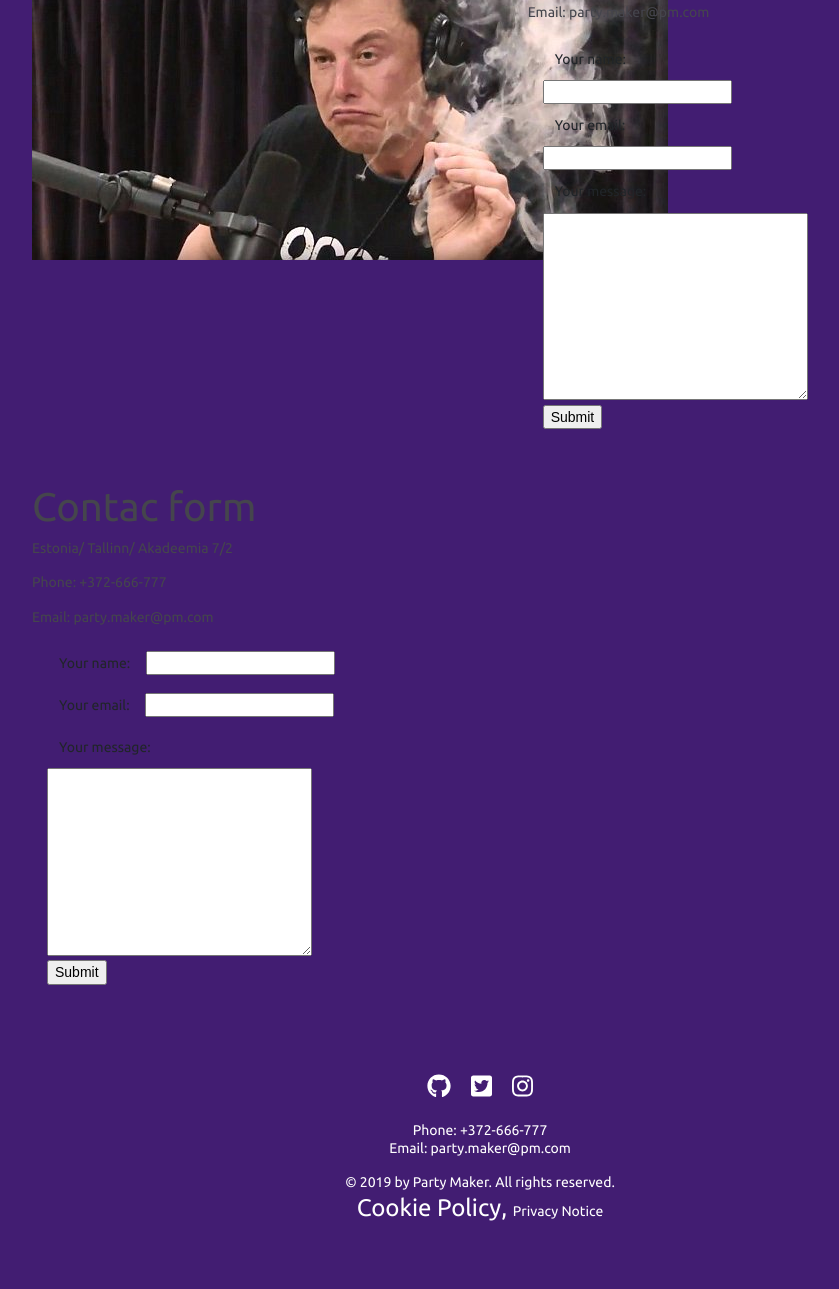
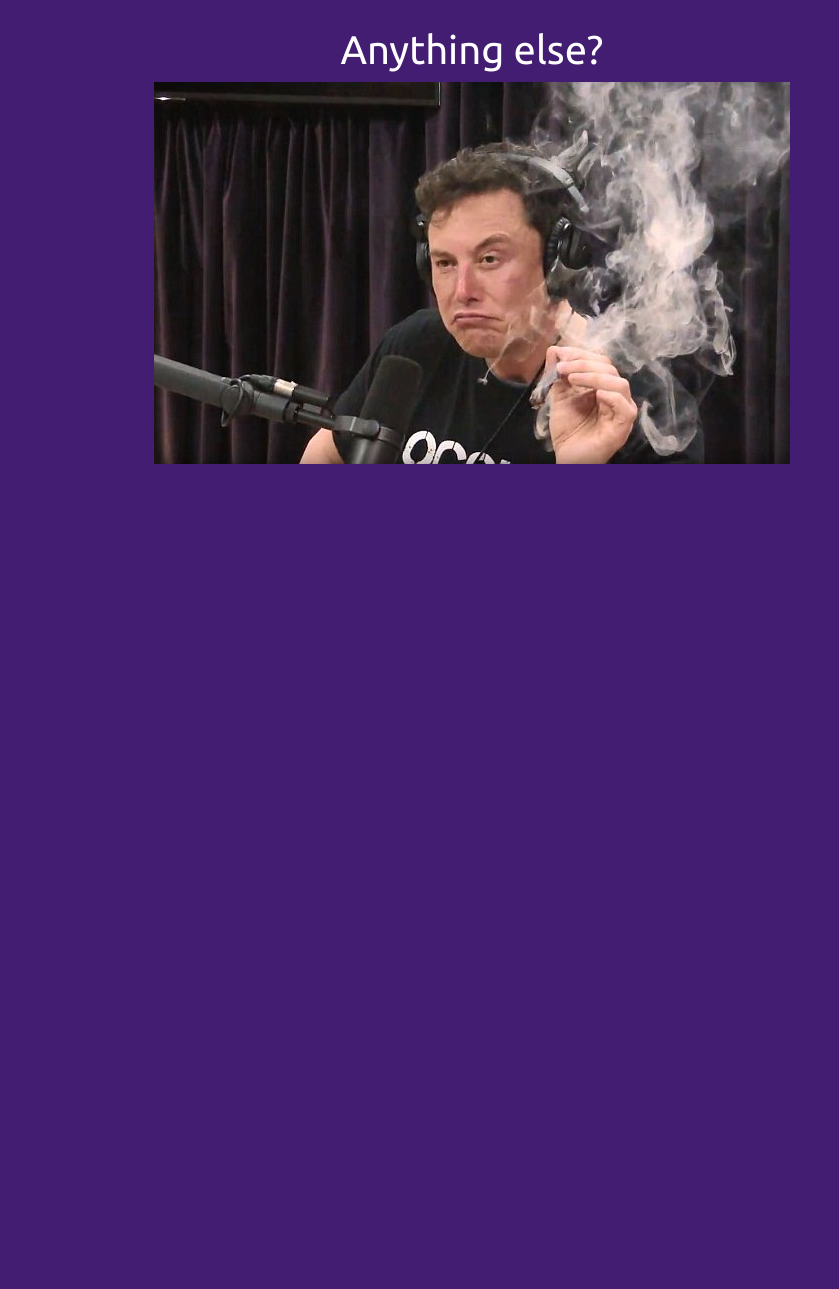
Before and after one commit to digitalNomadKg/sda_final_profect_frontend, a plain HTML site: page contactus.html in a window 1280 px wide. Shown: the part 310-1599 px from the top of the page, without its empty margins (160-999 px from the left). After the commit the page ends 800 px from the top, so only its background shows below. Drawn offline with nearby package versions, Linux system fonts and the light colour scheme; files whose address does not match are found by name.

Commit message:
index html changes, media file change

```diff
--- a/contactus.html
+++ b/contactus.html
@@ -51,11 +51,11 @@
   <section id="main-content">
     <div class="container-fluid">
       <div class="row">
-        <div class="header-welcome col-6">
+        <div class="header-welcome col">
           <h1>Anything else?</h1>
           <img src="imgs\contact-bg.jpg" height="auto" width="auto" alt="#">
-        </div>
-        <section>
+      </div> -->
+      <!-- <section>
         <div class="container-fluid">
           <h1>Contac form</h1>
           <div class="row">
@@ -80,49 +80,7 @@
         </div>
       </section>
     </div>
-  </section>
-
-  <!-- fromsection -->
-  <section>
-    <div class="container-fluid">
-      <h1>Contac form</h1>
-      <div class="row">
-        <div class="feedback-form col">
-          <p>Estonia/ Tallinn/ Akadeemia 7/2</p>
-          <p>Phone: +372-666-777</p>
-          <p>Email: party.maker@pm.com</p>
-
-          <div class="feedback-form col">
-            <form class="" action="mailto:party.maker@pm.com" method="POST" enctype="text/plain">
-              <label>Your name:</label>
-              <input type="text" name="yourName" id=""><br>
-              <label>Your email:</label>
-              <input type="email" name="yourEmail" id=""><br>
-              <label>Your message:</label><br>
-              <textarea name="yourMessage" id="" cols="30" rows="10"></textarea><br>
-              <input type="submit" name="" id="">
-            </form>
-          </div>
-        </div>
-      </div>
-    </div>
-  </section>
-  <footer>
-    <div class="bottom-container" id="footer">
-      <div class="social-icon">
-        <a class="footer-social" href="https://github.com/" target="blank"><span class="fab fa-github"></span></a>
-        <a class="footer-social" href="https://twitter.com/" target="blank"><span
-            class="fab fa-twitter-square"></span></a>
-        <a class="footer-social" href="https://www.instagram.com/" target="blank"><span
-            class="fab fa-instagram"></span></a>
-      </div>
-      <p>Phone: +372-666-777 <br> Email: party.maker@pm.com</p>
-      <p class="copyright">© 2019 by Party Maker. All rights reserved. <br> <a download href="imgs\cc-policy.jpg"
-          target="_blank">Cookie Policy, </a> Privacy Notice</p>
-    </div>
-    </div>
-    </div>
-  </footer>
+  </section> -->
 </body>
 
 </html>
--- a/css/media.css
+++ b/css/media.css
@@ -1,4 +1,4 @@
-@media(max-width:414px){
+@media(min-width:320px){
   .avatar {
     height: 12rem;
 }
@@ -26,4 +26,7 @@
 .card-signin .card-body {
   padding: 0rem;
 }
+.container-fluid {
+  padding: 11% 15% 1%;
 }
+}
```
Also changed, not shown: index.html (+2 -2 lines). Lines whose indentation alone changed are shown as unchanged.
